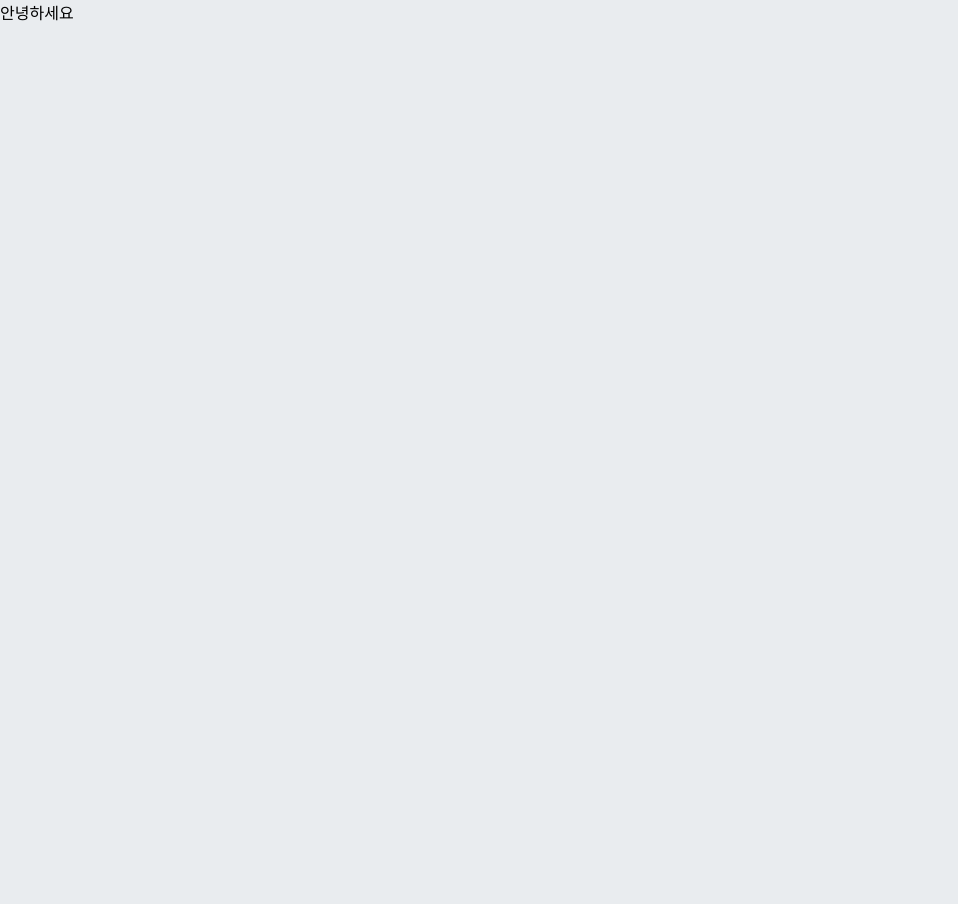
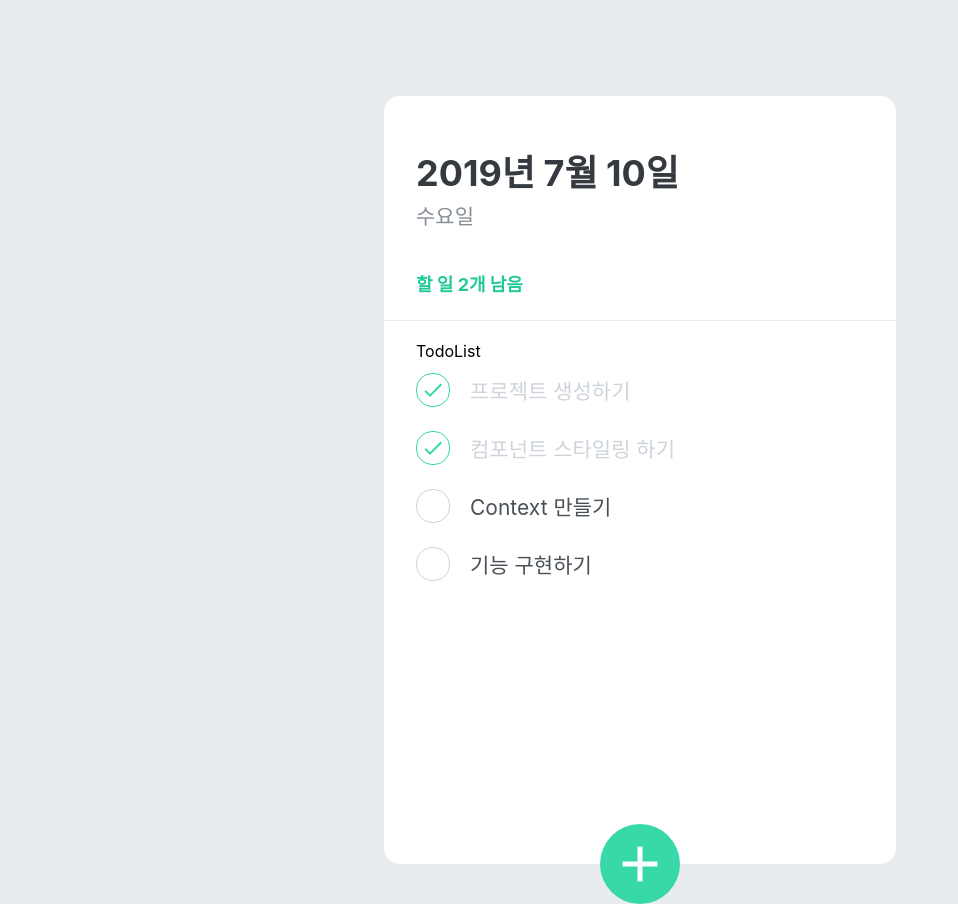
Before and after one commit to devsangho/mashup-todolist, a React (Create React App) app: page / in a window 1280 px wide. Shown: the whole page, without its empty margins (0-958 px from the left). Before the commit the page ends 800 px from the top, so only its background shows below. Built offline with nearby package versions, Linux system fonts and the light colour scheme.

Commit message:
View 드디어 완성!!

```diff
--- a/src/App.js
+++ b/src/App.js
@@ -1,5 +1,9 @@
 import React from 'react';
 import { createGlobalStyle } from 'styled-components';
+import TodoTemplate from './components/TodoTemplate';
+import TodoHead from './components/TodoHead';
+import TodoList from './components/TodoList';
+import TodoCreate from './components/TodoCreate';
 
 const GlobalStyle = createGlobalStyle`
   body {
@@ -10,8 +14,14 @@ const GlobalStyle = createGlobalStyle`
 function App() {
   return (
     <>
-      <GlobalStyle></GlobalStyle>
-      <div>안녕하세요</div>
+      <GlobalStyle>
+      </GlobalStyle>
+      <TodoTemplate>
+        <TodoHead></TodoHead>
+        <TodoList></TodoList>
+        <TodoCreate></TodoCreate>
+      </TodoTemplate>
+
     </>
   );
 }
```
